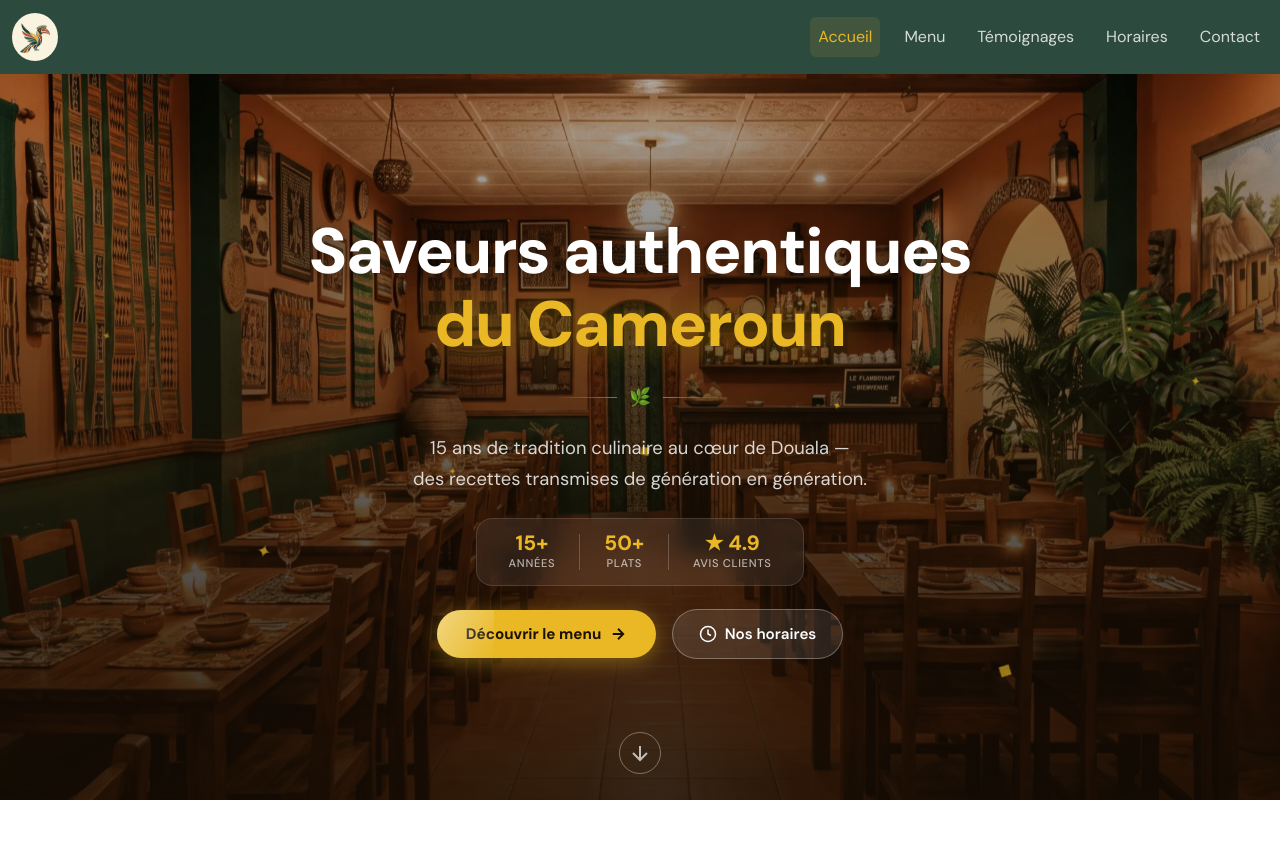
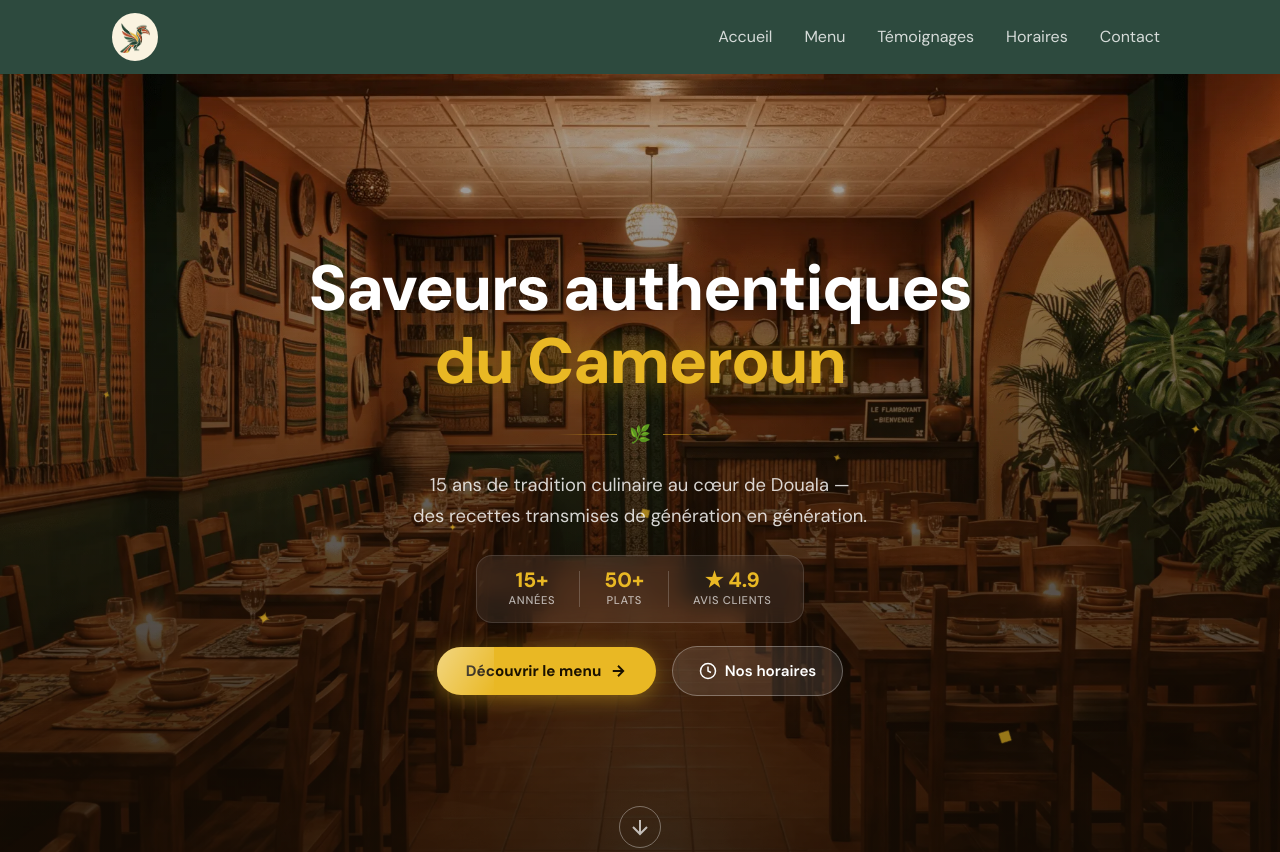
Before and after one commit to EmmanuelSeujip/le-calao-dore, an Angular app: page / in a window 1280 px wide. Shown: the top 852 px of the page. Built offline with nearby package versions, Linux system fonts and the light colour scheme.

Commit message:
style(header):mise à jour du positionnement

```diff
--- a/src/app/app-header/app-header.css
+++ b/src/app/app-header/app-header.css
@@ -1,4 +1,9 @@
 .navbar-brand:hover { color: #F0C060 !important; }
+
+.nav-link {
+  color: rgba(255, 255, 255, 0.8);
+  transition: color 0.2s ease, background 0.2s ease;
+}
 
 .nav-link:hover,
 .nav-link.active {
@@ -6,15 +11,37 @@
   background: rgba(212, 168, 67, 0.12);
   border-radius: 6px;
 }
-.logo-container{
-  width:fit-content;
-  height:fit-content;
+
+.logo-container {
+  width: fit-content;
+  height: fit-content;
   background: var(--pastel-yellow);
   border-radius: 50%;
   padding: 0.5rem;
+}
+
+.logo-container img {
+  width: 30px;
+  height: 30px;
+}
+
+.navbar-toggler:focus { box-shadow: none; }
+
+/* Header sticky avec ombre au scroll */
+header {
+  position: sticky;
+  top: 0;
+  z-index: 1000;
+  transition: box-shadow 0.3s ease;
+}
+
+header.scrolled {
+  box-shadow: 0 2px 20px rgba(0, 0, 0, 0.25);
+}
+
+@media (min-width: 992px) {
+  header {
+    padding-right: 100px;
+    padding-left: 100px;
   }
-  .logo-container img{
-    width: 30px;
-    height: 30px;
-  }
-.navbar-toggler:focus { box-shadow: none; }
+}
--- a/src/app/app-header/app-header.html
+++ b/src/app/app-header/app-header.html
@@ -1,9 +1,8 @@
 <header class="navbar navbar-expand-lg" style="background-color: var(--green);">
   <div class="container-fluid">
-
-    <a class="navbar-brand fw-bold" routerLink="/" style="color: var(--gold);">
+    <a class="navbar-brand fw-bold" (click)="scrollTo('accueil')" style="color: var(--gold); cursor: pointer;">
         <div class="logo-container">
-            <img src="assets/images/logo.png" alt="calcao" class="d-inline-block align-text-top">
+            <img src="assets/images/logo.png" alt="calao" class="d-inline-block align-text-top">
         </div>
     </a>
 
@@ -16,13 +15,11 @@
 
     <div class="collapse navbar-collapse" [class.show]="isMenuOpen">
       <ul class="navbar-nav ms-auto gap-3">
-        @for (link of navLinks; track link.path) {
+        @for (link of navLinks; track link.anchor) {
           <li class="nav-item">
             <a class="nav-link"
-               [routerLink]="link.path"
-               routerLinkActive="active"
-               [routerLinkActiveOptions]="{ exact: true }"
-               style="color: rgba(255,255,255,0.8);">
+               (click)="scrollTo(link.anchor)"
+               style="color: rgba(255,255,255,0.8); cursor: pointer;">
               {{ link.label }}
             </a>
           </li>
--- a/src/app/app-header/app-header.ts
+++ b/src/app/app-header/app-header.ts
@@ -1,24 +1,44 @@
-import { Component } from '@angular/core';
-import { RouterLink, RouterLinkActive } from '@angular/router';
+import { Component, PLATFORM_ID, inject } from '@angular/core';
+import { isPlatformBrowser } from '@angular/common';
+
 @Component({
   selector: 'app-header',
-  imports: [RouterLink, RouterLinkActive],
+  imports: [],
   templateUrl: './app-header.html',
   styleUrl: './app-header.css',
 })
 export class AppHeader {
+  private platformId = inject(PLATFORM_ID);
+
   isMenuOpen = false;
 
   navLinks = [
-    { label: 'Accueil', path: '/' },
-    { label: 'Menu', path: '#' },
-    { label: 'Témoignages', path: '#' },
-    { label: 'Horaires', path: '#' },
-    { label: 'Contact', path: '#' },
+    { label: 'Accueil',     anchor: 'accueil'     },
+    { label: 'Menu',        anchor: 'menu'         },
+    { label: 'Témoignages', anchor: 'temoignages'  },
+    { label: 'Horaires',    anchor: 'horaires'     },
+    { label: 'Contact',     anchor: 'contact'      },
   ];
 
   toggleMenu() {
     this.isMenuOpen = !this.isMenuOpen;
   }
 
+  scrollTo(anchor: string) {
+    if (!isPlatformBrowser(this.platformId)) return;
+
+    if (anchor === 'accueil') {
+      window.scrollTo({ top: 0, behavior: 'smooth' });
+    } else {
+      const el = document.getElementById(anchor);
+      if (el) {
+        const headerHeight = 70;
+        const top = el.getBoundingClientRect().top + window.scrollY - headerHeight;
+        window.scrollTo({ top, behavior: 'smooth' });
+      }
+    }
+
+    // Fermer le menu mobile après clic
+    this.isMenuOpen = false;
+  }
 }
--- a/src/app/app.html
+++ b/src/app/app.html
@@ -1,10 +1,16 @@
-<section class="home">
-    <app-header/>
+<app-header/>
+<section class="home" id="accueil">
     <app-hero/>
 </section>
-<section>
+<section id="menu">
     <app-menu/>
+</section>
+<section id="temoignages">
     <app-temoignage/>
+</section>
+<section id="horaires">
     <app-horaire-component/>
+</section>
+<section id="contact">
     <app-footer/>
 </section>
--- a/src/styles.css
+++ b/src/styles.css
@@ -8,6 +8,3 @@
 *,*::placeholder,*:link{
     font-family: "DM Sans", sans-serif;
 }
-body{
-    background-color: var(--pastel-yellow);
-}
```
